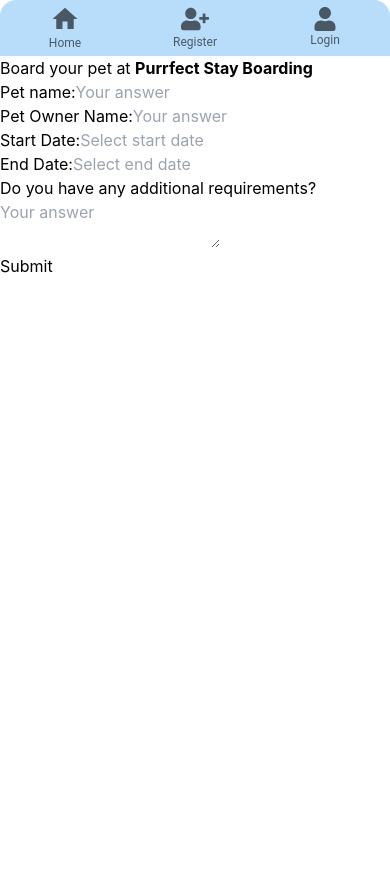
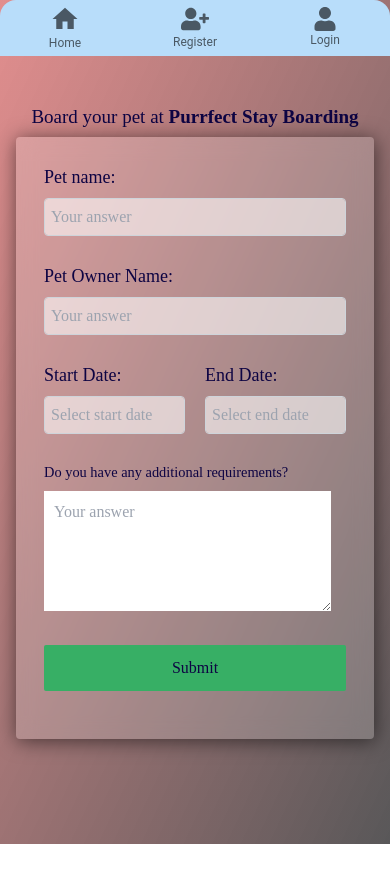
Before and after one commit to Priyal208/odoo-petboarding, a React (Create React App) app: page /boardpets in a window 390 px wide. Shown: the top 882 px of the page. Before the commit the page ends 844 px from the top, so only its background shows below. Built offline with nearby package versions, Linux system fonts and the light colour scheme.

Commit message:
index added

```diff
--- a/src/index.css
+++ b/src/index.css
@@ -15,3 +15,233 @@
   font-family: source-code-pro, Menlo, Monaco, Consolas, 'Courier New',
     monospace;
 }
+.outermost {
+	min-width: 100%;
+	display: flex;
+	align-items: center;
+	justify-content: center;
+	margin: 0;
+	overflow-x: hidden;
+  padding-bottom: 6.125rem;
+  }
+
+  .main-outer {
+	font-family: "Bree Serif", serif;
+	line-height: 1.4;
+	color: rgb(13, 4, 67);
+	margin: 0;
+	padding: 3.125rem 1rem;
+	box-sizing: border-box;
+	width: 100%;
+	max-width: 600px;
+  }
+
+  .main-outer::before {
+	content: '';
+	position: fixed;
+	top: 0;
+	left: 0;
+	height: 100%;
+	width: 100%;
+	z-index: -1;
+	background-image: linear-gradient(115deg, rgba(191, 7, 7, 0.456), rgba(7, 5, 7, 0.67));
+	background-size: cover;
+	background-repeat: no-repeat;
+	background-position: center;
+  }
+
+  h1 {
+    font-size: 30px;
+	font-weight: 400;
+	line-height: 1.2;
+  }
+
+  p {
+	font-size: 1.125rem;
+  }
+
+  h1, p {
+	margin-top: 0;
+	margin-bottom: 0.5rem;
+  }
+
+  label, .pform {
+	display: flex;
+	align-items: center;
+	margin-bottom: 0.5rem;
+  }
+
+  input, button, select, textarea {
+	margin: 0;
+	font-family: inherit;
+	line-height: inherit;
+  }
+
+  button {
+	border: none;
+  }
+
+  form {
+	background: rgba(255, 255, 255, 0.186);
+	padding: 2.5rem 0.625rem;
+	border-radius: 0.25rem;
+	backdrop-filter: blur(10px);
+	box-shadow: 1px 2px 20px rgba(0, 0, 0, 0.555);
+  }
+
+  @media (min-width: 300px) {
+	form {
+	  padding: 2.5rem;
+	}
+  }
+
+  fieldset label{
+    font-size: 18px;
+  }
+  .text-center {
+	text-align: center;
+  }
+
+  .description {
+	font-style: italic;
+	font-weight: 200;
+	text-shadow: 1px 1px 1px rgba(0 , 0, 0, 0.4);
+  }
+
+  fieldset {
+	margin: 0 auto 1.25rem auto;
+	padding: 0.25rem;
+	border: none;
+  }
+
+  .form-control {
+	display: block;
+	width: 100%;
+	height: 2.375rem;
+	padding: 0.375rem 0.375rem;
+	color: #495057;
+	background-color: #ffffff94;
+	background-clip: padding-box;
+	border: 1px solid #ced4da;
+	border-radius: 0.25rem;
+	transition: border-color 0.15s ease-in-out, box-shadow 0.15s ease-in-out;
+	box-sizing: border-box;
+  }
+
+  .input-radio, .input-checkbox {
+	display: inline-box;
+	margin-right: 0.625rem;
+	min-height: 1.25rem;
+	min-width: 1.25rem;
+  }
+
+  .fqual {
+	display: flex;
+	justify-content: space-around;
+	font-size: 17px;
+  }
+
+  .input-textarea {
+	min-height: 120px;
+	width: 95%;
+	padding: 0.625rem;
+
+
+  }
+
+  .submit-button {
+	display: block;
+	width: 100%;
+	padding: 0.75rem;
+	background: #37af65;
+	color: inherit;
+	border-radius: 2px;
+	cursor: pointer;
+  }
+
+  .star-rating {
+	display: flex;
+	justify-content: space-around;
+	padding: 0 1.25rem;
+  }
+
+  .star-button {
+	background: none;
+	border: none;
+	cursor: pointer;
+	color: #ccc;
+	font-size: 25px;
+	padding: 0;
+  }
+
+  .star-button:hover, .star-button:focus {
+	color: #f1c40f;
+	outline: none;
+  }
+
+  .star-button.rated, .star-button.hover {
+	color: #f1c40f;
+  }
+
+  .star-button.greyed {
+	color: #ccc;
+  }
+
+  .rate-tit {
+
+  font-size: 18px;
+	margin-bottom: 0.5rem;
+	text-align: center;
+  }
+
+  @media (max-width: 800px) {
+	.main-outer {
+	  max-width: 500px;
+	}
+
+	.fqual {
+	  font-size: 13px;
+	}
+	h1{
+		font-size: 26px;
+	  }
+  }
+
+  @media (max-width: 600px) {
+	.main-outer {
+	  max-width: 450px;
+	}
+	h1{
+		font-size: 23px;
+	  }
+  }
+
+  @media (max-width: 400px) {
+	form{
+		padding: 1.5rem;
+	}
+	.fqual {
+		font-size: 12px;
+	  }
+	  .input-radio, .input-checkbox {
+		margin-right: 0.325rem;
+		min-height: 0.45rem;
+		min-width: 0.45rem;
+	  }
+	  .rate-tit,p {
+		font-size: 0.9rem;
+	  }
+	  h1{
+		font-size: 19px;
+	  }
+  }
+  .dateSelector{
+    width: 100%;
+    display: flex;
+    justify-content:space-between;
+    gap:20px
+  }
+  .booked-date {
+    background-color: #ffcccc;
+    pointer-events: none;
+  }
```
